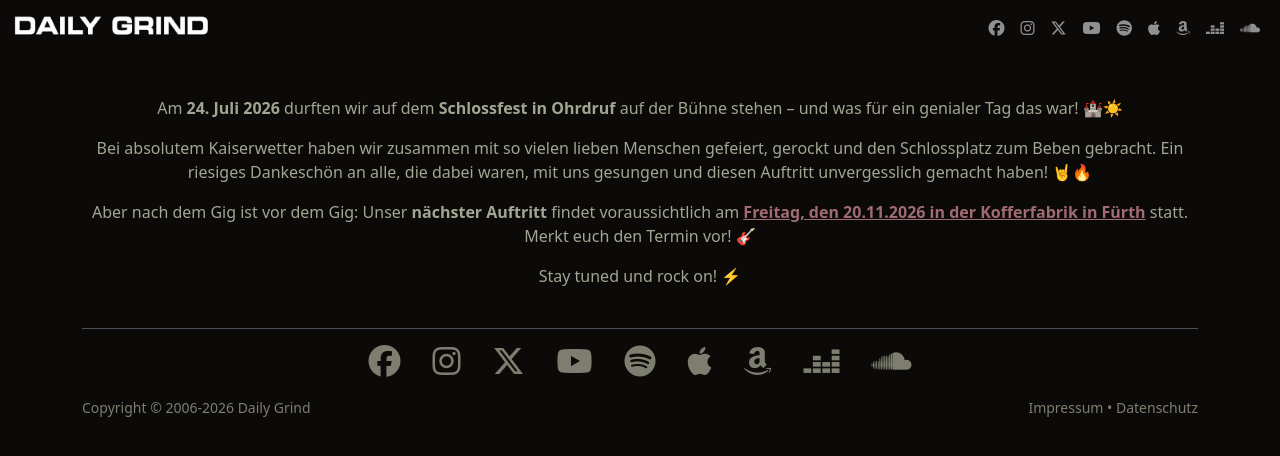
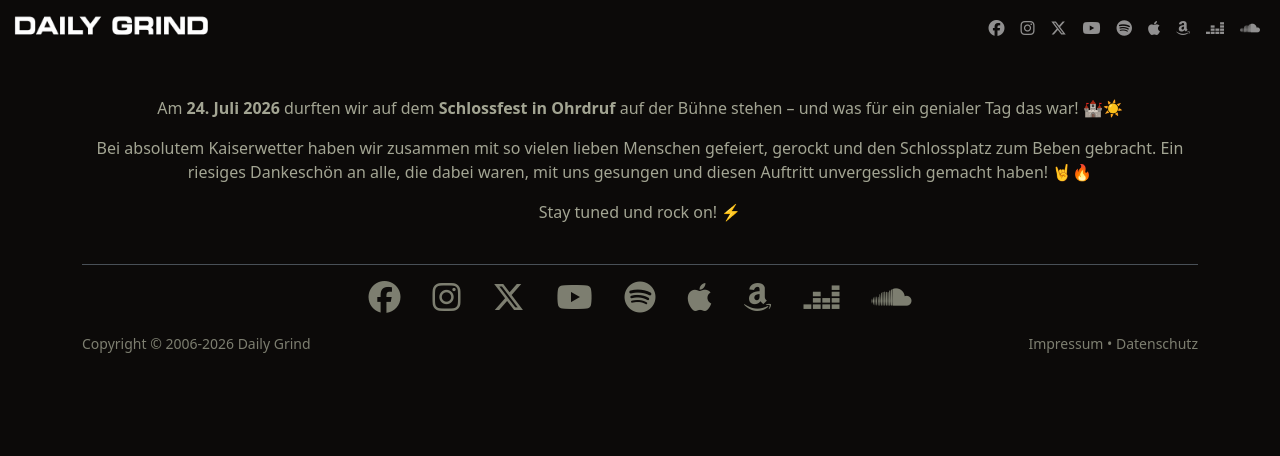
Before and after one commit to ctreffs/dailygrindband.com, a Jekyll site: the page built from _posts/2026-08-08-ohrdruf-es-war-uns-ein-fest.md, in a window 1280 px wide. Shown: the top 456 px of the page. Built offline with Jekyll 4.4.1, drawn with Linux system fonts in a browser that asks for light colours; comment, search, counter and statistics services are not loaded.

Commit message:
Remove the outdated next-show notice (#97)

```diff
--- a/_posts/2026-08-08-ohrdruf-es-war-uns-ein-fest.md
+++ b/_posts/2026-08-08-ohrdruf-es-war-uns-ein-fest.md
@@ -9,6 +9,4 @@ Am **24. Juli 2026** durften wir auf dem **Schlossfest in Ohrdruf** auf der Büh
 
 Bei absolutem Kaiserwetter haben wir zusammen mit so vielen lieben Menschen gefeiert, gerockt und den Schlossplatz zum Beben gebracht. Ein riesiges Dankeschön an alle, die dabei waren, mit uns gesungen und diesen Auftritt unvergesslich gemacht haben! 🤘🔥
 
-Aber nach dem Gig ist vor dem Gig: Unser **nächster Auftritt** findet voraussichtlich am [**Freitag, den 20.11.2026 in der Kofferfabrik in Fürth**]({{ site.url }}/#live) statt. Merkt euch den Termin vor! 🎸
-
 Stay tuned und rock on! ⚡
```
